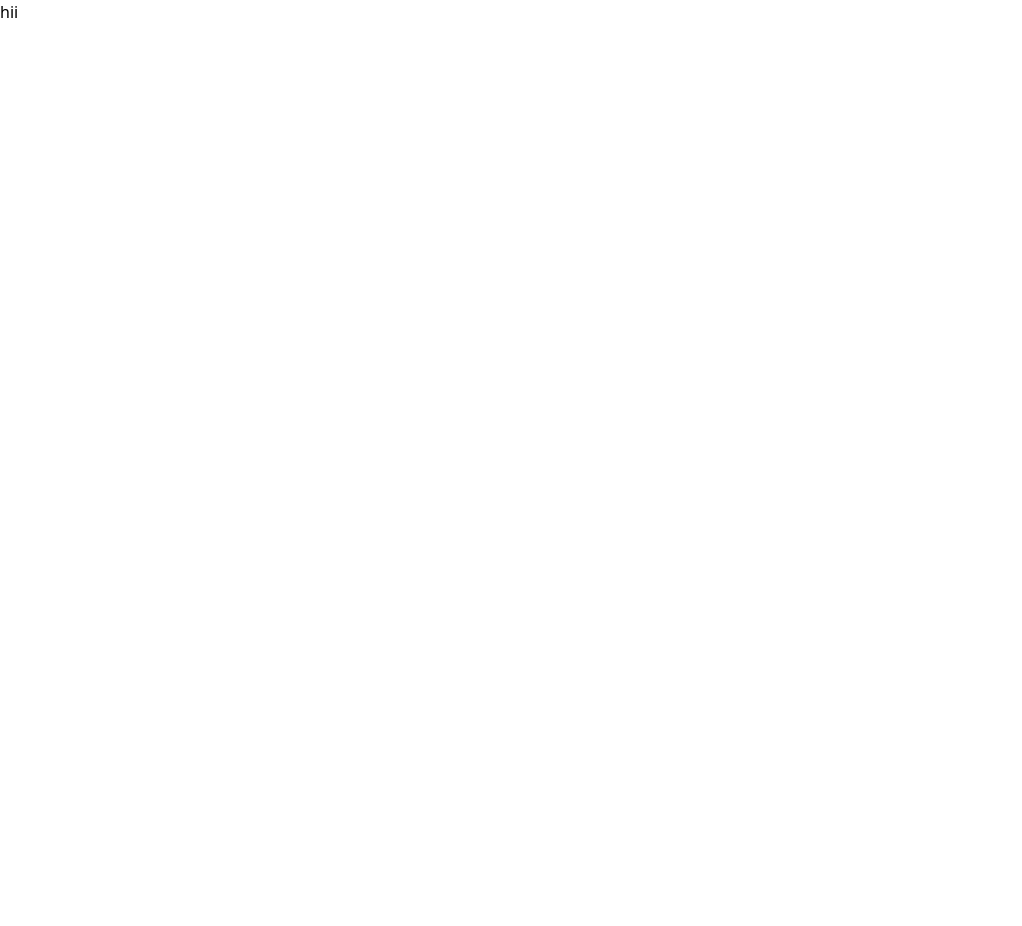
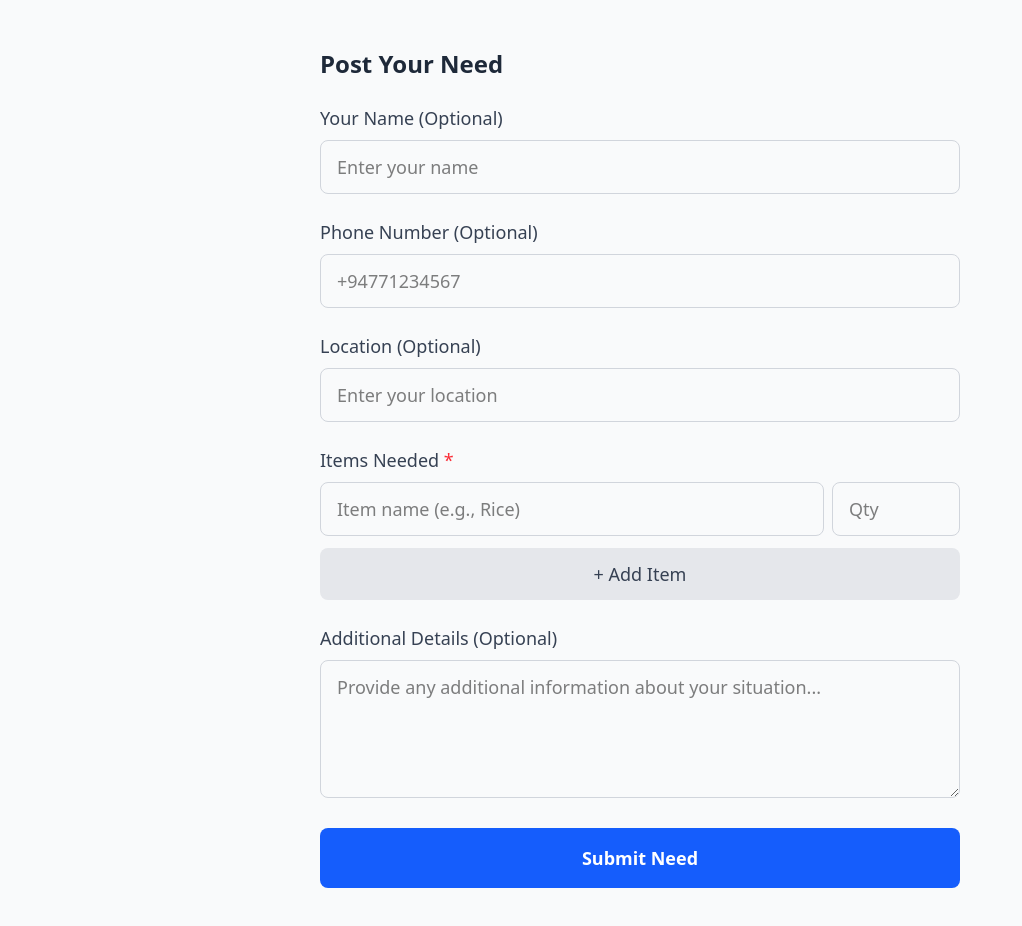
Before and after one commit to AKAZJAYA/Sahana-Lanka, a React app in the folder frontend/: page / in a window 1280 px wide. Shown: the top 926 px of the page, without its empty margins (0-1022 px from the left). Before the commit the page ends 800 px from the top, so only its background shows below. Built offline with nearby package versions, Linux system fonts and the light colour scheme; the HTML template or start-up script is replaced by a standard one.

Commit message:
feat: implement NeedForm component for submitting needs

```diff
--- a/frontend/src/App.jsx
+++ b/frontend/src/App.jsx
@@ -1,11 +1,12 @@
-import React from 'react'
+import React from "react";
+import NeedForm from "./components/NeedForm";
 
 const App = () => {
   return (
-    <div>
-      hii
+    <div className="min-h-screen bg-gray-50 py-8">
+      <NeedForm />
     </div>
-  )
-}
+  );
+};
 
-export default App
+export default App;
--- /dev/null
+++ b/frontend/src/components/NeedForm.jsx
@@ -0,0 +1,267 @@
+import React, { useState } from 'react';
+import axios from 'axios';
+
+const NeedForm = () => {
+  const [formData, setFormData] = useState({
+    name: '',
+    phone: '',
+    location: '',
+    items: [{ name: '', quantity: '' }],
+    description: ''
+  });
+
+  const [isSubmitting, setIsSubmitting] = useState(false);
+  const [successMessage, setSuccessMessage] = useState('');
+  const [errorMessage, setErrorMessage] = useState('');
+
+  const handleInputChange = (e) => {
+    const { name, value } = e.target;
+    setFormData(prev => ({
+      ...prev,
+      [name]: value
+    }));
+  };
+
+  const handleItemChange = (index, field, value) => {
+    const updatedItems = [...formData.items];
+    updatedItems[index][field] = value;
+    setFormData(prev => ({
+      ...prev,
+      items: updatedItems
+    }));
+  };
+
+  const addItem = () => {
+    setFormData(prev => ({
+      ...prev,
+      items: [...prev.items, { name: '', quantity: '' }]
+    }));
+  };
+
+  const removeItem = (index) => {
+    if (formData.items.length > 1) {
+      const updatedItems = formData.items.filter((_, i) => i !== index);
+      setFormData(prev => ({
+        ...prev,
+        items: updatedItems
+      }));
+    }
+  };
+
+  const validateForm = () => {
+    // Check if at least one item has a name
+    const hasValidItem = formData.items.some(item => item.name.trim() !== '');
+
+    if (!hasValidItem) {
+      setErrorMessage('Please add at least one item with a name');
+      return false;
+    }
+
+    // Filter out empty items
+    const validItems = formData.items.filter(item => item.name.trim() !== '');
+
+    if (validItems.length === 0) {
+      setErrorMessage('Please add at least one item with a name');
+      return false;
+    }
+
+    return true;
+  };
+
+  const handleSubmit = async (e) => {
+    e.preventDefault();
+    setErrorMessage('');
+    setSuccessMessage('');
+
+    if (!validateForm()) {
+      return;
+    }
+
+    setIsSubmitting(true);
+
+    try {
+      // Filter out items with empty names
+      const validItems = formData.items.filter(item => item.name.trim() !== '');
+
+      const submitData = {
+        ...formData,
+        items: validItems.map(item => ({
+          name: item.name.trim(),
+          quantity: item.quantity.trim() || 'N/A'
+        }))
+      };
+
+      // Remove empty optional fields
+      if (!submitData.name.trim()) delete submitData.name;
+      if (!submitData.phone.trim()) delete submitData.phone;
+      if (!submitData.location.trim()) delete submitData.location;
+      if (!submitData.description.trim()) delete submitData.description;
+
+      await axios.post('http://localhost:5000/api/needs', submitData);
+
+      setSuccessMessage('✅ Your need has been posted successfully!');
+
+      // Clear form
+      setFormData({
+        name: '',
+        phone: '',
+        location: '',
+        items: [{ name: '', quantity: '' }],
+        description: ''
+      });
+
+      // Clear success message after 5 seconds
+      setTimeout(() => setSuccessMessage(''), 5000);
+    } catch (error) {
+      console.error('Error submitting form:', error);
+      setErrorMessage(
+        error.response?.data?.message ||
+        'Failed to submit. Please try again.'
+      );
+    } finally {
+      setIsSubmitting(false);
+    }
+  };
+
+  return (
+    <div className="w-full max-w-2xl mx-auto p-4">
+      <form onSubmit={handleSubmit} className="space-y-6">
+        <h2 className="text-2xl font-bold text-gray-800 mb-6">
+          Post Your Need
+        </h2>
+
+        {/* Success Message */}
+        {successMessage && (
+          <div className="bg-green-100 border border-green-400 text-green-700 px-4 py-3 rounded-lg">
+            {successMessage}
+          </div>
+        )}
+
+        {/* Error Message */}
+        {errorMessage && (
+          <div className="bg-red-100 border border-red-400 text-red-700 px-4 py-3 rounded-lg">
+            {errorMessage}
+          </div>
+        )}
+
+        {/* Name */}
+        <div>
+          <label htmlFor="name" className="block text-lg font-medium text-gray-700 mb-2">
+            Your Name (Optional)
+          </label>
+          <input
+            type="text"
+            id="name"
+            name="name"
+            value={formData.name}
+            onChange={handleInputChange}
+            className="w-full px-4 py-3 text-lg border border-gray-300 rounded-lg focus:ring-2 focus:ring-blue-500 focus:border-blue-500"
+            placeholder="Enter your name"
+          />
+        </div>
+
+        {/* Phone */}
+        <div>
+          <label htmlFor="phone" className="block text-lg font-medium text-gray-700 mb-2">
+            Phone Number (Optional)
+          </label>
+          <input
+            type="tel"
+            id="phone"
+            name="phone"
+            value={formData.phone}
+            onChange={handleInputChange}
+            className="w-full px-4 py-3 text-lg border border-gray-300 rounded-lg focus:ring-2 focus:ring-blue-500 focus:border-blue-500"
+            placeholder="+94771234567"
+          />
+        </div>
+
+        {/* Location */}
+        <div>
+          <label htmlFor="location" className="block text-lg font-medium text-gray-700 mb-2">
+            Location (Optional)
+          </label>
+          <input
+            type="text"
+            id="location"
+            name="location"
+            value={formData.location}
+            onChange={handleInputChange}
+            className="w-full px-4 py-3 text-lg border border-gray-300 rounded-lg focus:ring-2 focus:ring-blue-500 focus:border-blue-500"
+            placeholder="Enter your location"
+          />
+        </div>
+
+        {/* Items */}
+        <div>
+          <label className="block text-lg font-medium text-gray-700 mb-2">
+            Items Needed <span className="text-red-500">*</span>
+          </label>
+          <div className="space-y-3">
+            {formData.items.map((item, index) => (
+              <div key={index} className="flex gap-2">
+                <input
+                  type="text"
+                  value={item.name}
+                  onChange={(e) => handleItemChange(index, 'name', e.target.value)}
+                  className="flex-1 px-4 py-3 text-lg border border-gray-300 rounded-lg focus:ring-2 focus:ring-blue-500 focus:border-blue-500"
+                  placeholder="Item name (e.g., Rice)"
+                />
+                <input
+                  type="text"
+                  value={item.quantity}
+                  onChange={(e) => handleItemChange(index, 'quantity', e.target.value)}
+                  className="w-32 px-4 py-3 text-lg border border-gray-300 rounded-lg focus:ring-2 focus:ring-blue-500 focus:border-blue-500"
+                  placeholder="Qty"
+                />
+                {formData.items.length > 1 && (
+                  <button
+                    type="button"
+                    onClick={() => removeItem(index)}
+                    className="px-4 py-3 bg-red-500 text-white rounded-lg hover:bg-red-600 active:bg-red-700"
+                  >
+                    ✕
+                  </button>
+                )}
+              </div>
+            ))}
+          </div>
+          <button
+            type="button"
+            onClick={addItem}
+            className="mt-3 w-full px-4 py-3 text-lg bg-gray-200 text-gray-700 rounded-lg hover:bg-gray-300 active:bg-gray-400 font-medium"
+          >
+            + Add Item
+          </button>
+        </div>
+
+        {/* Description */}
+        <div>
+          <label htmlFor="description" className="block text-lg font-medium text-gray-700 mb-2">
+            Additional Details (Optional)
+          </label>
+          <textarea
+            id="description"
+            name="description"
+            value={formData.description}
+            onChange={handleInputChange}
+            rows="4"
+            className="w-full px-4 py-3 text-lg border border-gray-300 rounded-lg focus:ring-2 focus:ring-blue-500 focus:border-blue-500"
+            placeholder="Provide any additional information about your situation..."
+          />
+        </div>
+
+        {/* Submit Button */}
+        <button
+          type="submit"
+          disabled={isSubmitting}
+          className="w-full px-6 py-4 text-lg font-bold bg-blue-600 text-white rounded-lg hover:bg-blue-700 active:bg-blue-800 disabled:bg-gray-400 disabled:cursor-not-allowed"
+        >
+          {isSubmitting ? 'Submitting...' : 'Submit Need'}
+        </button>
+      </form>
+    </div>
+  );
+};
+
+export default NeedForm;
```
